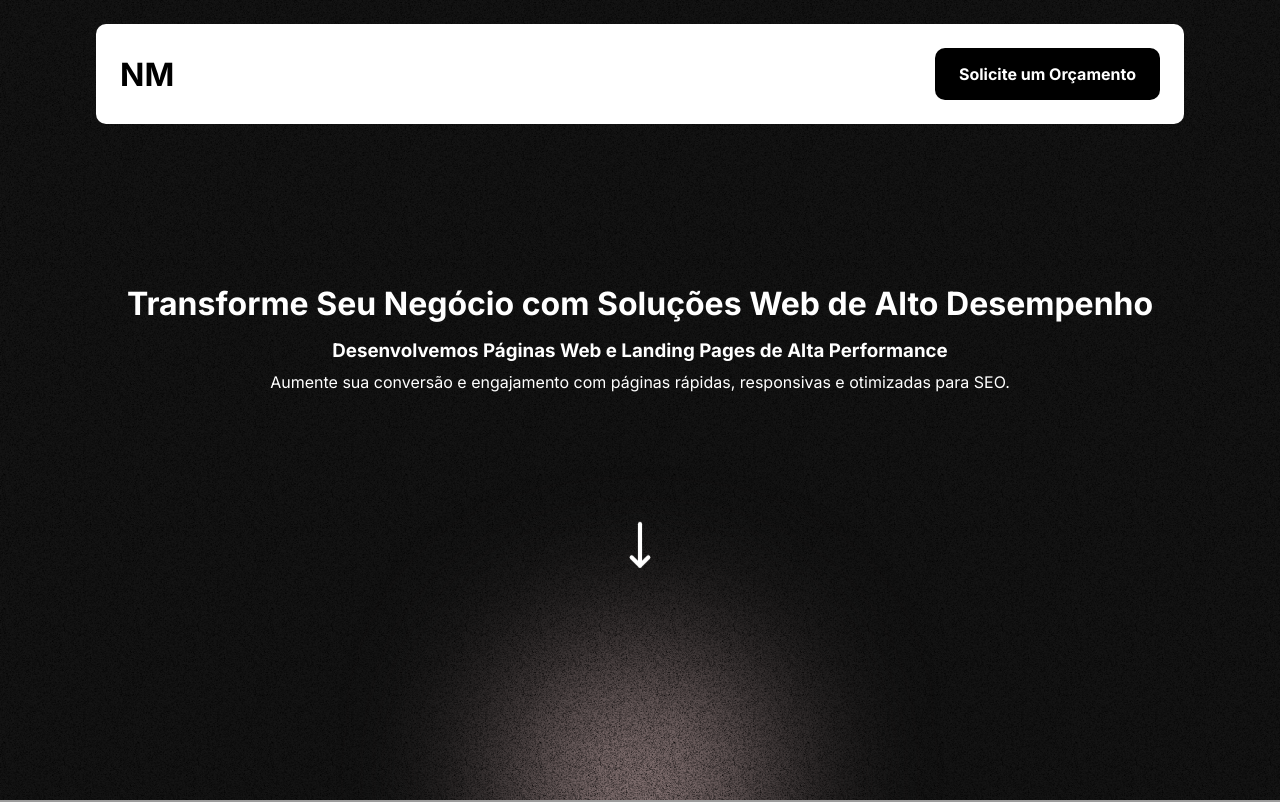
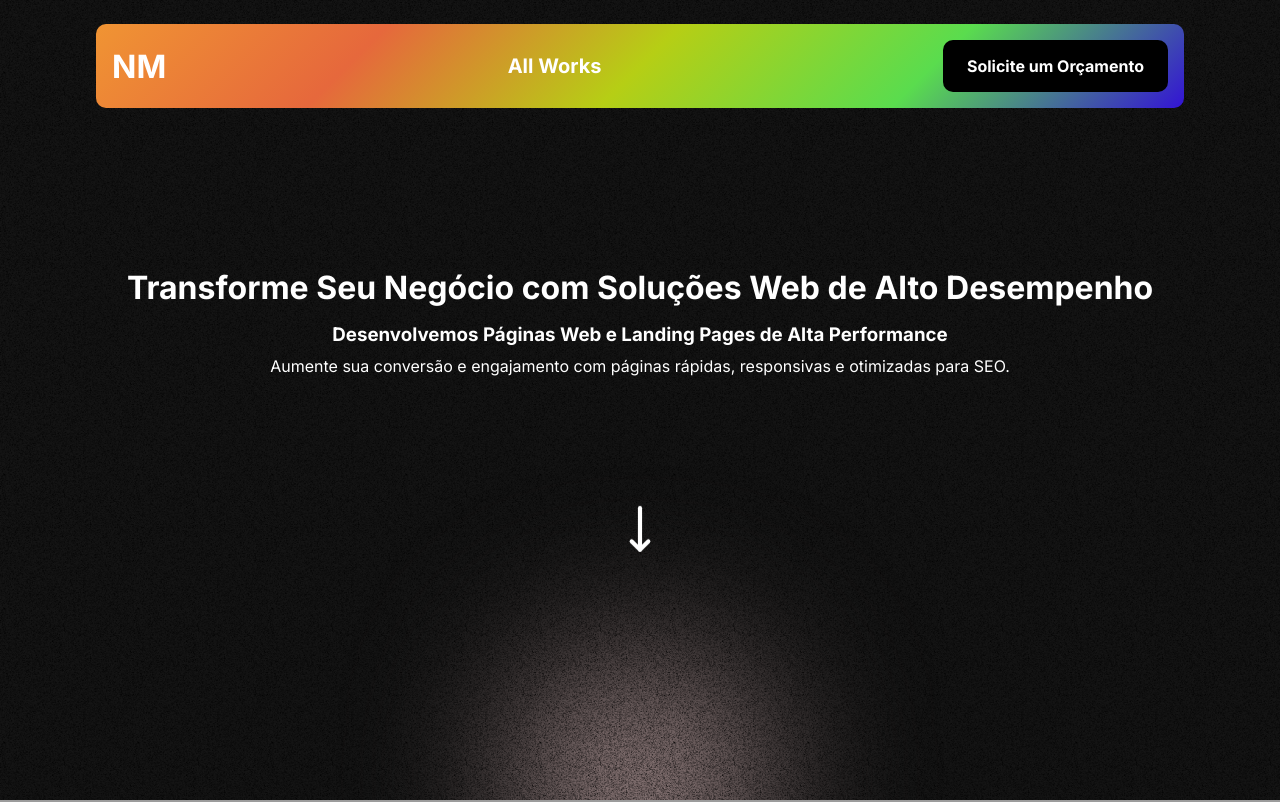
Before and after one commit to natamartinscodedev/nmsolucoes.com.br, a Next.js app: page / in a window 1280 px wide. Shown: the top 802 px of the page. Built offline with nearby package versions, Linux system fonts and the light colour scheme.

Commit message:
ajust styles

```diff
--- a/src/app/page.tsx
+++ b/src/app/page.tsx
@@ -18,7 +18,8 @@ export default function Home() {
         </div>
         <div className="container">
           <nav className="card_navbar">
-            <Link href='/' className="logo">NM</Link>
+            <Link href='' className="logo">NM</Link>
+            <Link href='https://nmprofile.vercel.app/ptbr' target="__blank" className="logo">All Works</Link>
             <Buttom
               title="Solicite um Orçamento"
               styleColor={true}
--- a/src/style/nav.scss
+++ b/src/style/nav.scss
@@ -6,20 +6,34 @@
 }
 
 .card_navbar {
+    width: 100%;
+    margin: 0 auto;
     display: flex;
     align-items: center;
     justify-content: space-between;
-    background-color: white;
-    padding: 1.5rem;
+    padding: 1rem;
     border-radius: 10px;
     margin-top: 1.5rem;
     margin-bottom: 10rem;
+
+
+    background: linear-gradient(135deg, #f09433 0%, #e6683c 25%, #b6ce15 50%, #5adc4e 75%, #3313d5 100%);
+    backdrop-filter: blur(10px);
+    -webkit-backdrop-filter: blur(10px);
+
+    a:nth-child(2) {
+        font-size: 20px;
+    }
 }
 
 .logo {
-    color: black;
+    color: rgb(255, 255, 255);
     font-size: 2rem;
     font-weight: bold;
+
+    &:hover {
+        color: #5555;
+    }
 }
 
 .card_background {
--- a/src/style/style_card-animation.scss
+++ b/src/style/style_card-animation.scss
@@ -2,6 +2,7 @@
     width: 100%;
     padding: 2rem;
     background-color: rgb(156, 156, 156);
+
 }
 
 .card_animation div {
@@ -11,7 +12,7 @@
     justify-content: center;
     gap: 1rem;
     overflow: hidden;
-    animation: rollText 15s linear infinite;
+
 
     ul {
         display: flex;
@@ -21,8 +22,10 @@
         list-style: none;
         white-space: nowrap;
 
+
         li {
             font-size: 1.5rem;
+            animation: rollText 15s linear infinite;
         }
     }
 }
```
